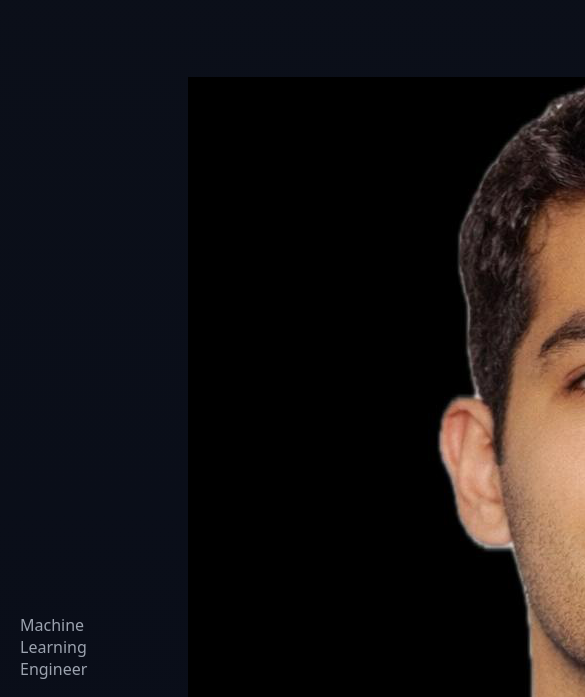
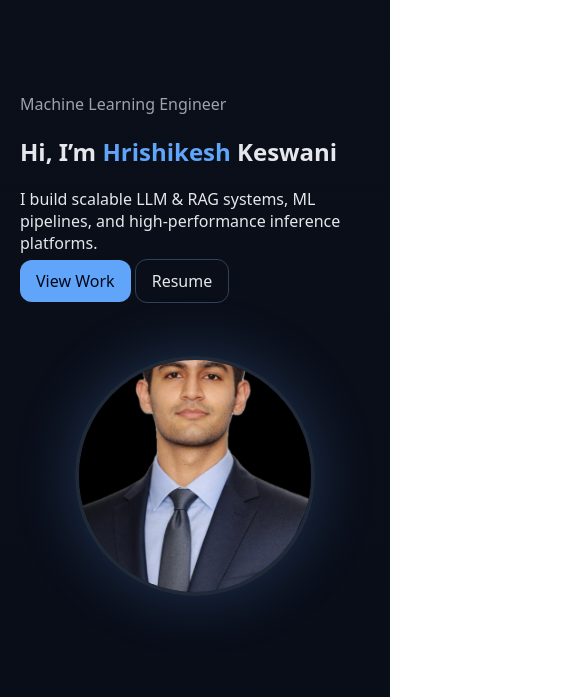
Before and after one commit to heroiclunatic77/heroiclunatic77.github.io, a plain HTML site: page index.html in a window 390 px wide. Shown: the part 68-765 px from the top of the page, 585 px wide, since content can reach past the window. Drawn offline with Linux system fonts and the light colour scheme.

Commit message:
Update style.css

```diff
--- a/css/style.css
+++ b/css/style.css
@@ -110,3 +110,33 @@ h1 span{color:var(--accent)}
     grid-template-columns:1fr;
   }
 }
+
+/* HERO IMAGE FIX */
+.hero-image{
+  display:flex;
+  justify-content:center;
+  align-items:center;
+}
+
+.hero-image img{
+  width:320px;          /* controls size */
+  height:320px;
+  object-fit:cover;     /* crops nicely */
+  border-radius:50%;    /* circular */
+  border:4px solid #1f2937;
+  box-shadow:0 0 60px rgba(96,165,250,0.25);
+}
+
+/* Responsive: stack hero on small screens */
+@media (max-width: 860px){
+  .hero-grid{
+    grid-template-columns:1fr;
+  }
+  .hero-image{
+    margin-top:24px;
+  }
+  .hero-image img{
+    width:240px;
+    height:240px;
+  }
+}
```
